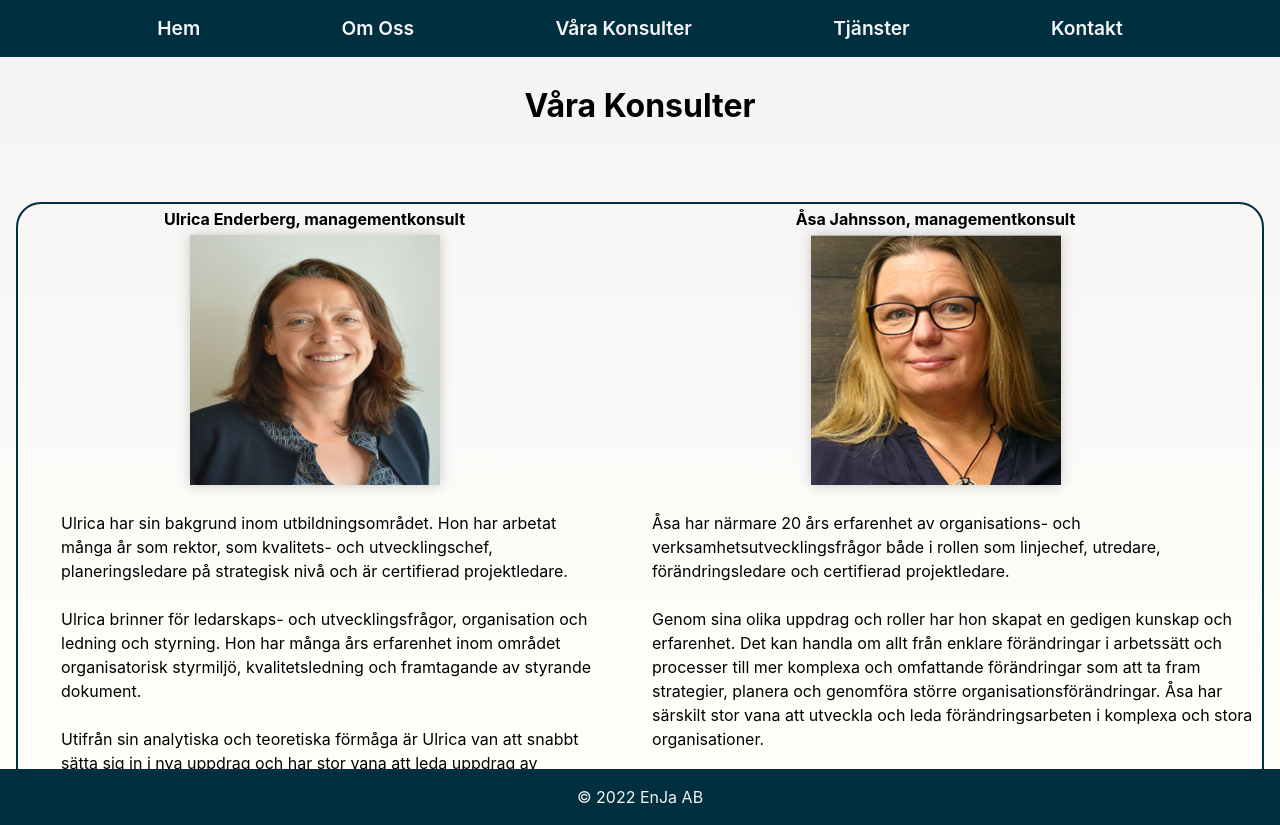
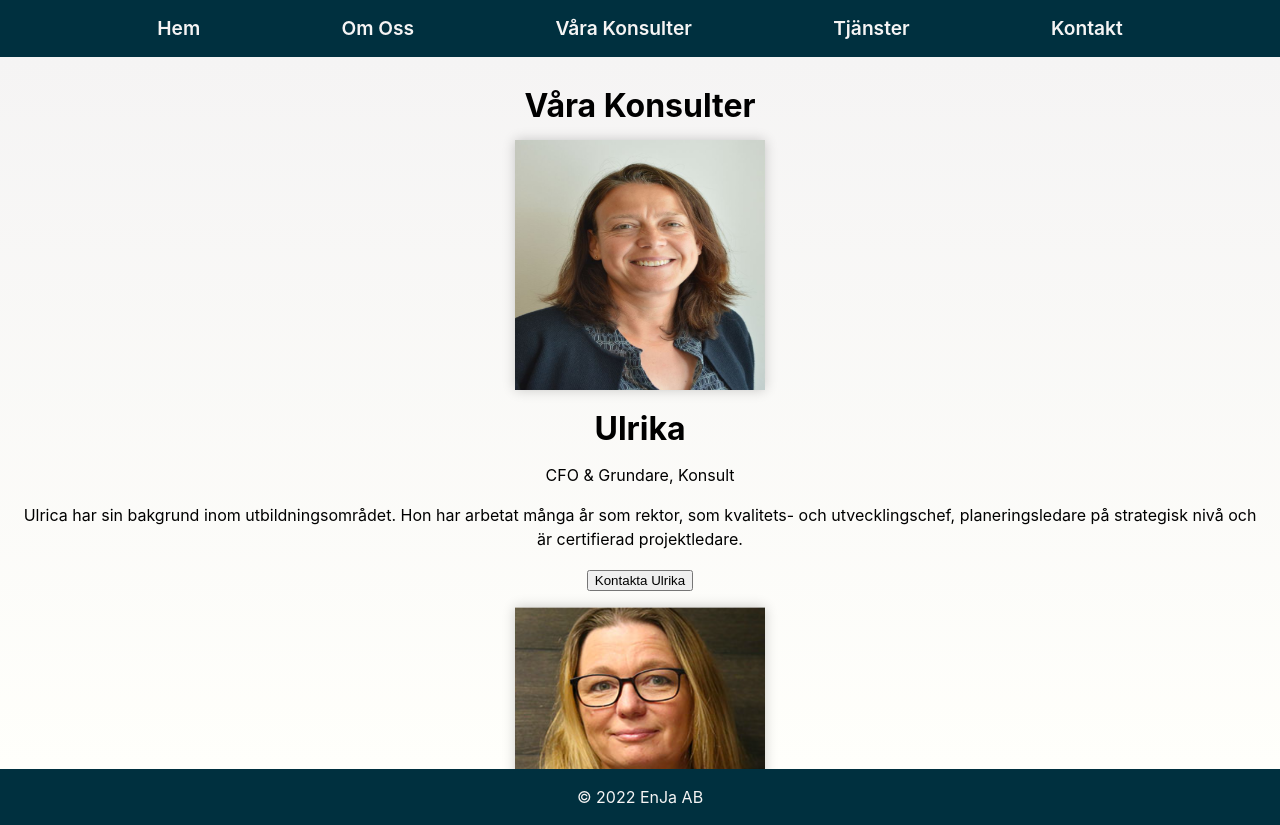
Before and after one commit to Meikyo72/Enja, a React (Vite) app: page /team in a window 1280 px wide. Built offline with nearby package versions, Linux system fonts and the light colour scheme.

Commit message:
save commit

```diff
--- a/src/Contact.jsx
+++ b/src/Contact.jsx
@@ -18,11 +18,11 @@ Fyll i formuläret så kontaktar vi dig inom kort….
 </p>
 <div className='form-container'>
 <form ref={form} onSubmit={sendEmail}>
-      <label>Ert namn</label>
+      <label>Namn</label>
       <input type="text" name="user_name" />
-      <label>Eran epostadress</label>
+      <label>Epostadress</label>
       <input type="email" name="user_email" />
-      <label>Ert medelande</label>
+      <label>Medelande</label>
       <textarea name="message" />
       <input type="submit" value="Skicka" />
     </form>
--- a/src/TeamContainer.jsx
+++ b/src/TeamContainer.jsx
@@ -6,6 +6,32 @@ return (
 
 <div className="team-container" id="team">
 <h1>Våra Konsulter</h1>
+<div className='card-container'>
+<div className="card">
+    <img src={ulrika} alt="Ulrika" />
+    <h1>Ulrika</h1>
+    <p className="title">
+        CFO & Grundare, Konsult
+    </p>
+    <p> Ulrica har sin bakgrund inom utbildningsområdet.
+        Hon har arbetat många år som rektor, som kvalitets-
+         och utvecklingschef, planeringsledare på strategisk nivå och är certifierad projektledare.
+    </p>
+    <p><button className="button">Kontakta Ulrika</button></p>
+</div>
+<div className="card">
+    <img src={asa} alt="Asa" />
+    <h1>Asa</h1>
+    <p className="title">
+        COO & Grundare, Konsult
+    </p>
+    <p>
+        Åsa har närmare 20 års erfarenhet av organisations- och verksamhetsutvecklingsfrågor
+        både i rollen som linjechef, utredare, förändringsledare och certifierad projektledare.
+    </p>
+    <p><button className="button">Kontakta Åsa</button></p>
+</div>
+</div>
 <table className="teamTable">
 <thead>
 <tr>
```
